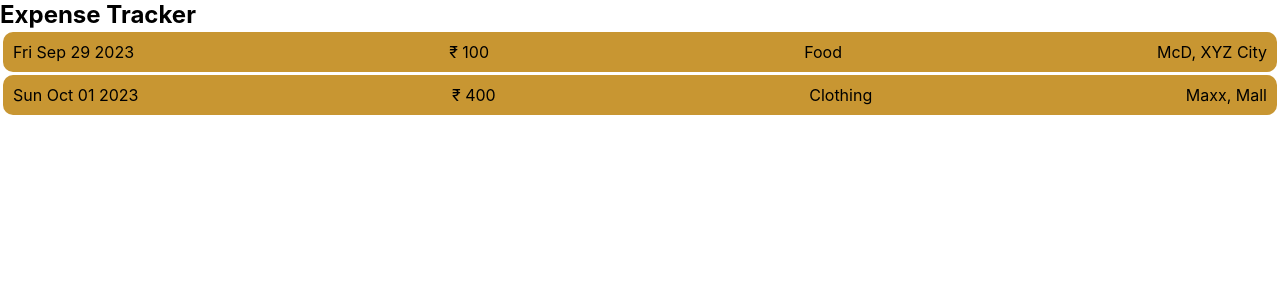
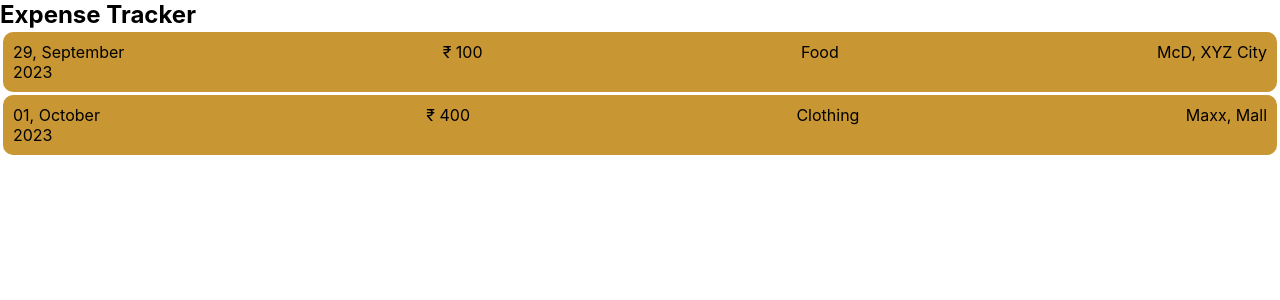
Before and after one commit to Akshay-B10/learningGit, a JavaScript app in the folder task-1/: page / in a window 1280 px wide. Shown: the top 300 px of the page. Built offline with nearby package versions, Linux system fonts and the light colour scheme.

Commit message:
breaking into small components

```diff
--- /dev/null
+++ b/task-1/src/components/ExpenseDate.css
@@ -0,0 +1,3 @@
+.expense-date {
+    display: inline-block;
+}
--- /dev/null
+++ b/task-1/src/components/ExpenseDate.js
@@ -0,0 +1,12 @@
+import "./ExpenseDate.css";
+
+function ExpenseDate(props) {
+    const day = props.date.toLocaleString("en-IN", {day: "2-digit"});
+    const month = props.date.toLocaleString("en-IN", {month: "long"});
+    const year = props.date.getFullYear();
+    return (
+        <div className = "expense-date">{day}, {month}<br/>{year}</div>
+    )
+};
+
+export default ExpenseDate;
--- /dev/null
+++ b/task-1/src/components/ExpenseDetails.css
@@ -0,0 +1,11 @@
+.expense-amount {
+    display: inline-block;
+}
+
+.expense-description {
+    display: inline-block;
+}
+
+.expense-location {
+    display: inline-block;
+}
--- /dev/null
+++ b/task-1/src/components/ExpenseDetails.js
@@ -0,0 +1,16 @@
+import "./ExpenseDetails.css";
+
+function ExpenseDetails(props) {
+    const amount = props.amount;
+    const description = props.description;
+    const location = props.location;
+    return (
+        <>
+            <div className="expense-amount">&#8377; {amount}</div>
+            <div className="expense-description">{description}</div>
+            <div className="expense-location">{location}</div>
+        </>
+    )
+};
+
+export default ExpenseDetails;
--- a/task-1/src/components/ExpenseItem.css
+++ b/task-1/src/components/ExpenseItem.css
@@ -11,16 +11,3 @@
     border-radius: 10px;
     justify-content: space-between;
 }
-
-.expense-date {
-    display: inline-block;
-}
-.expense-amount {
-    display: inline-block;
-}
-.expense-description {
-    display: inline-block;
-}
-.expense-location {
-    display: inline-block;
-}
--- a/task-1/src/components/ExpenseItem.js
+++ b/task-1/src/components/ExpenseItem.js
@@ -1,12 +1,12 @@
+import ExpenseDate from "./ExpenseDate";
+import ExpenseDetails from "./ExpenseDetails";
 import "./ExpenseItem.css";
 
 function ExpenseItem(props) {
     return (
         <div className = "expense-item">
-            <div className = "expense-date">{props.date.toString().slice(0, 15)}</div>
-            <div className = "expense-amount">&#8377; {props.amount}</div>
-            <div className = "expense-description">{props.description}</div>
-            <div className = "expense-location">{props.location}</div>
+            <ExpenseDate date = {props.date} />
+            <ExpenseDetails amount = {props.amount} description = {props.description} location = {props.location} />
         </div>
     );
 }
```
